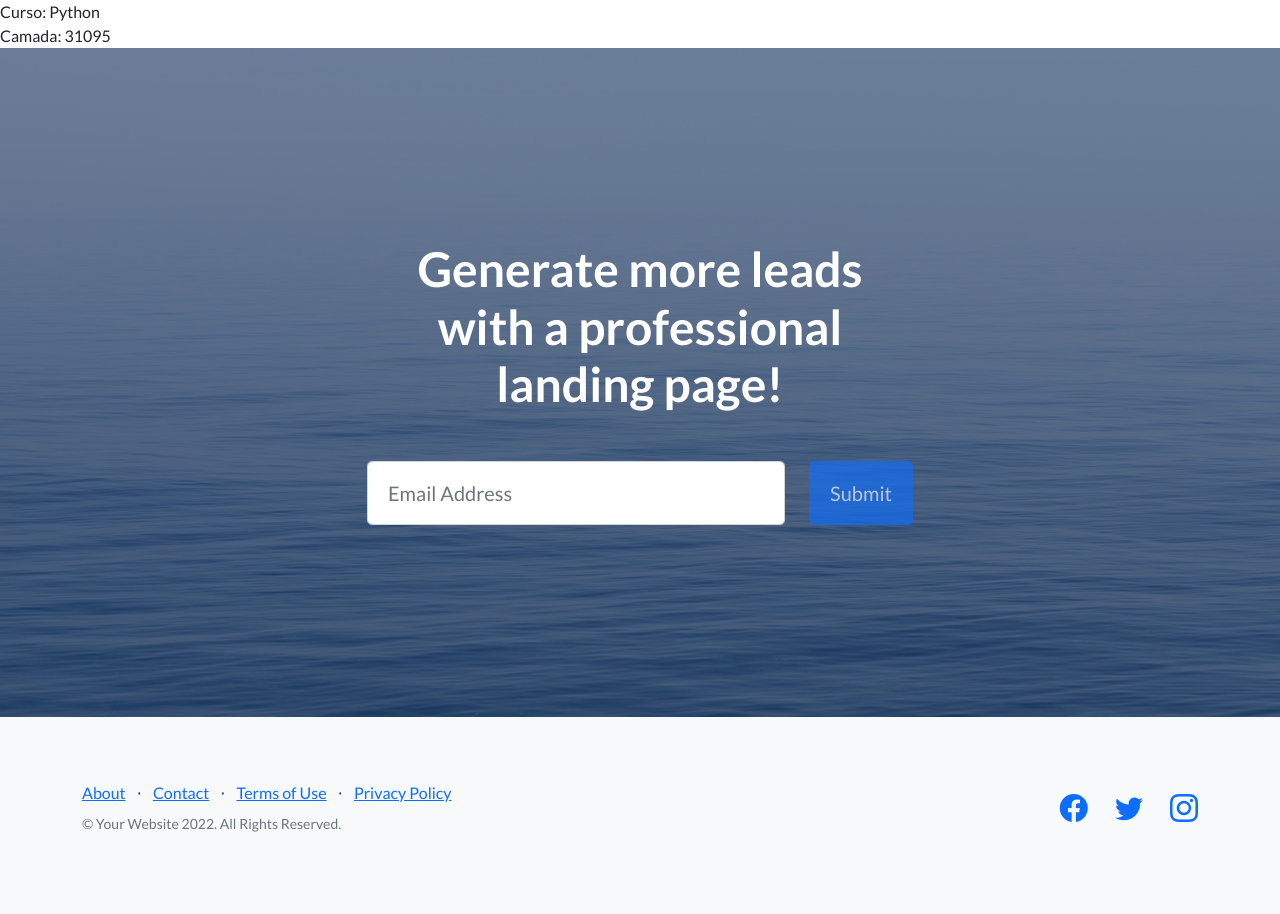
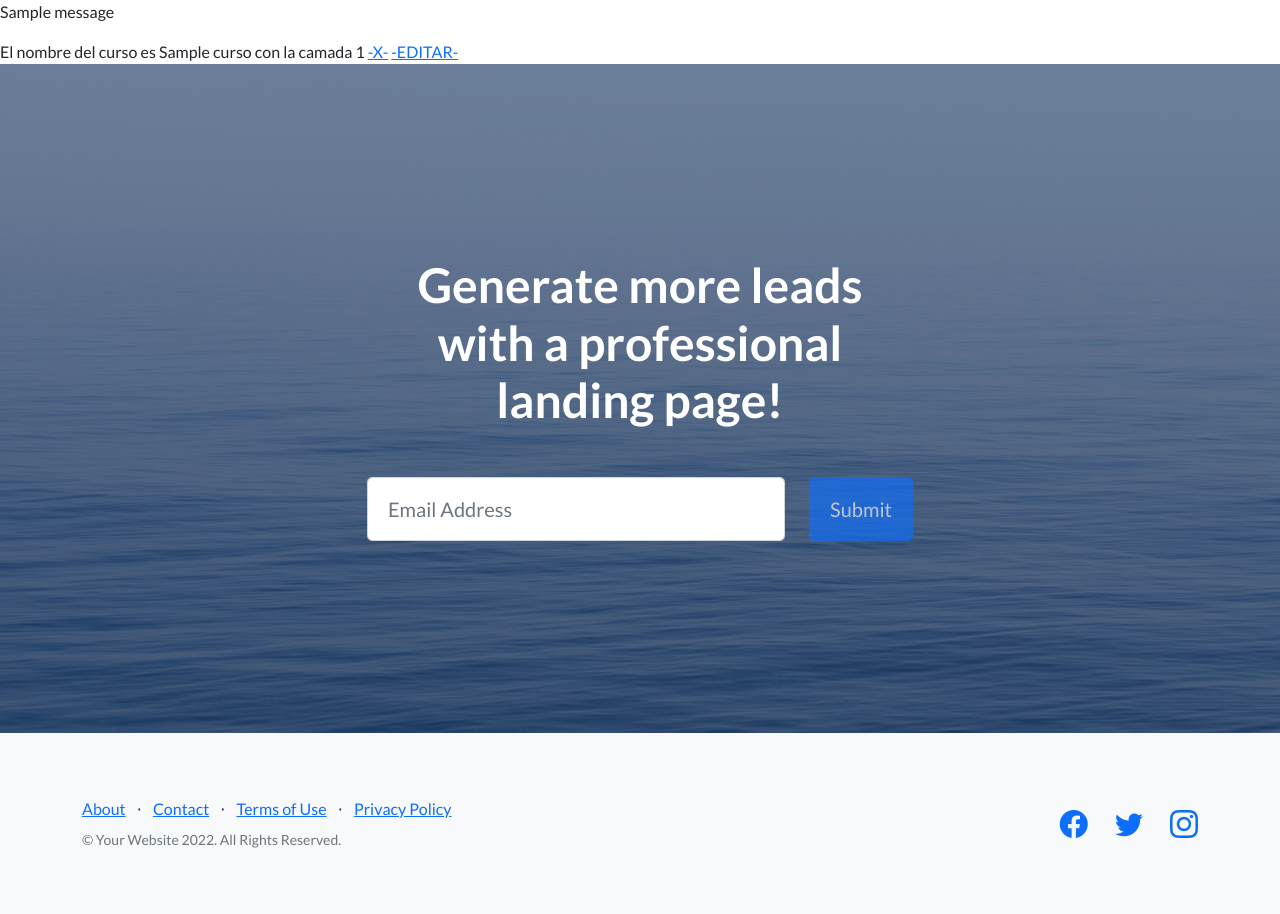
Before and after one commit to SebaGossos/Clase_19_Y_20, a Django app: page /Apps/Curso/ in a window 1280 px wide. Shown: the part 66-980 px from the top of the page. Before the commit the page ends 898 px from the top, so only its background shows below. Run offline with Django 4.2, Linux system fonts and the light colour scheme; tables that the repository leaves empty hold one stand-in row (values such as "Sample post"); one stand-in notice (Sample message) is shown; some libraries are stand-ins or nearby versions.

Commit message:
Añadir a GitHub

```diff
--- a/Apps/models.py
+++ b/Apps/models.py
@@ -3,6 +3,11 @@ from django.db import models
 class Curso(models.Model):
     nombre = models.CharField(max_length=40)
     camada = models.IntegerField(unique=True)
+    #activo = models.BooleanField(default=True)
+
+    def __str__(self):
+        return f'Curso nombre: {self.nombre}, camada: {self.camada}'
+
 
 class Estudiantes(models.Model):
     nombre = models.CharField(max_length=33)
--- a/Apps/urls.py
+++ b/Apps/urls.py
@@ -1,5 +1,5 @@
 from django.urls import path
-from Apps.views import curso, entregable, inicio, cursoFormulario, busqueda_camada, busqueda_camada_post
+from Apps.views import *
 
 urlpatterns = [
     path('Curso/', curso, name='AppsCurso'),
@@ -8,4 +8,6 @@ urlpatterns = [
     path('', inicio, name='AppsInicio'),
     path('busquedaCamada/',busqueda_camada, name='AppsBusquedaCamada'),
     path('busquedaCamadaPost/',busqueda_camada_post, name='AppsBusquedaCamadaPost'),
+    path('eliminar_curso/<int:camada>', eliminar_curso, name='AppsEliminarCurso'),
+    path('editar_curso/<int:camada>', editar_curso, name='AppsEditarCurso'),
 ]
--- a/Apps/views.py
+++ b/Apps/views.py
@@ -2,6 +2,59 @@ from django.shortcuts import render, redirect
 from Apps.models import Curso, Entregable
 from Apps.forms import CursoFormulario, BusquedaCamadaFormulario
 import datetime
+from django.contrib import messages
+import django
+from django.views.generic import ListView
+
+class CursoList (ListView):
+    model = Curso
+    template_name = 'TempApps/curso.html'
+
+
+
+def editar_curso(request, camada):
+    curso_editar = Curso.objects.get(camada=camada) # aca abri mi base de datos
+
+    if request.method == 'POST':
+
+        miFormulario = CursoFormulario(request.POST)
+
+        if miFormulario.is_valid():
+
+            data = miFormulario.cleaned_data
+
+            curso_editar.nombre = data.get('nombre') # Aca le digo a mi base de datos que me edite mi nombre
+            curso_editar.camada = data.get('camada')
+            try:
+
+                curso_editar.save()
+
+            except django.db.utils.IntegrityError:
+
+                messages.error(request, 'La modificación fallo por que la camada esta repetida')
+
+
+
+            return redirect('AppsFormularioCurso')
+
+    context = {
+        'form': CursoFormulario(
+            initial = {
+                'nombre': curso_editar.nombre,
+                'camada': curso_editar.camada,
+            }
+        )
+    }
+    return render(request, 'TempApps/cursoFormulario.html', context)
+
+
+def eliminar_curso (request, camada):
+    curso_eliminar = Curso.objects.get(camada=camada)
+    curso_eliminar.delete()
+
+    messages.info(request, f'El curso: {curso_eliminar} fue eliminado')
+
+    return redirect('AppsCurso')
 
 def busqueda_camada_post(request):
     camada = request.GET.get('camada')
@@ -36,10 +89,9 @@ def cursoFormulario(request):
 
             return redirect('AppsFormularioCurso')
 
-    cursos = Curso.objects.all()
+
     context = {
         'form': CursoFormulario(),
-        'cursos': cursos
     }
 
     return render(request, 'TempApps/cursoFormulario.html', context)
@@ -52,12 +104,14 @@ def inicio(request):
     return render(request, 'index.html', contexto)
 
 def curso(request):
-    curso1 = Curso(nombre='Python', camada=31095)
-    curso1.save()
-    contexto = {
-        'curso': curso1,
+    lens = len(Curso.objects.all())
+    cursos = Curso.objects.all()[lens-1:lens] # Es para que me traiga en ultimo curso guardado de mi bd
+    cursos = Curso.objects.all()
+    context = {
+       'cursos': cursos
     }
-    return render(request, 'TempApps/curso.html', contexto)
+    return render(request, 'TempApps/curso.html', context)
+
 def entregable(request):
     year = 2000
     month = 10
--- /dev/null
+++ b/requirements.txt
@@ -0,0 +1 @@
+Django==4.1
--- a/templates/TempApps/curso.html
+++ b/templates/TempApps/curso.html
@@ -6,7 +6,11 @@ Curso
 
 {% block inicio %}
 
-     Curso: {{ curso.nombre }} <br>
-     Camada: {{ curso.camada }}
+{% for curso in cursos %}
+        El nombre del curso es {{ curso.nombre }} con la camada {{ curso.camada }}
+        <a href={% url 'AppsEliminarCurso' curso.camada %}>-X-</a>
+        <a href={% url 'AppsEditarCurso' curso.camada %}>-EDITAR-</a><br>
+
+{% endfor %}
 
 {% endblock %}
--- a/templates/TempApps/cursoFormulario.html
+++ b/templates/TempApps/cursoFormulario.html
@@ -16,12 +16,6 @@ Curso Formulario
         <input type="submit" value="Enviar">
 </form>
 
-{% for curso in cursos %}
-
-        El nombre del curso es {{ curso.nombre }} con la camada {{ curso.camada }}<br>
 
 
-
-{% endfor %}
-
 {% endblock %}
--- a/templates/index.html
+++ b/templates/index.html
@@ -23,6 +23,11 @@
     <body>
         <!-- Navigation-->
         {% include 'base/navigation.html' %}
+
+        {% for message in messages %}
+            <p> {{ message }}</p>
+        {% endfor %}
+
         {% block inicio %}
             Esta es la pagina de inicio
         {% endblock %}
```
